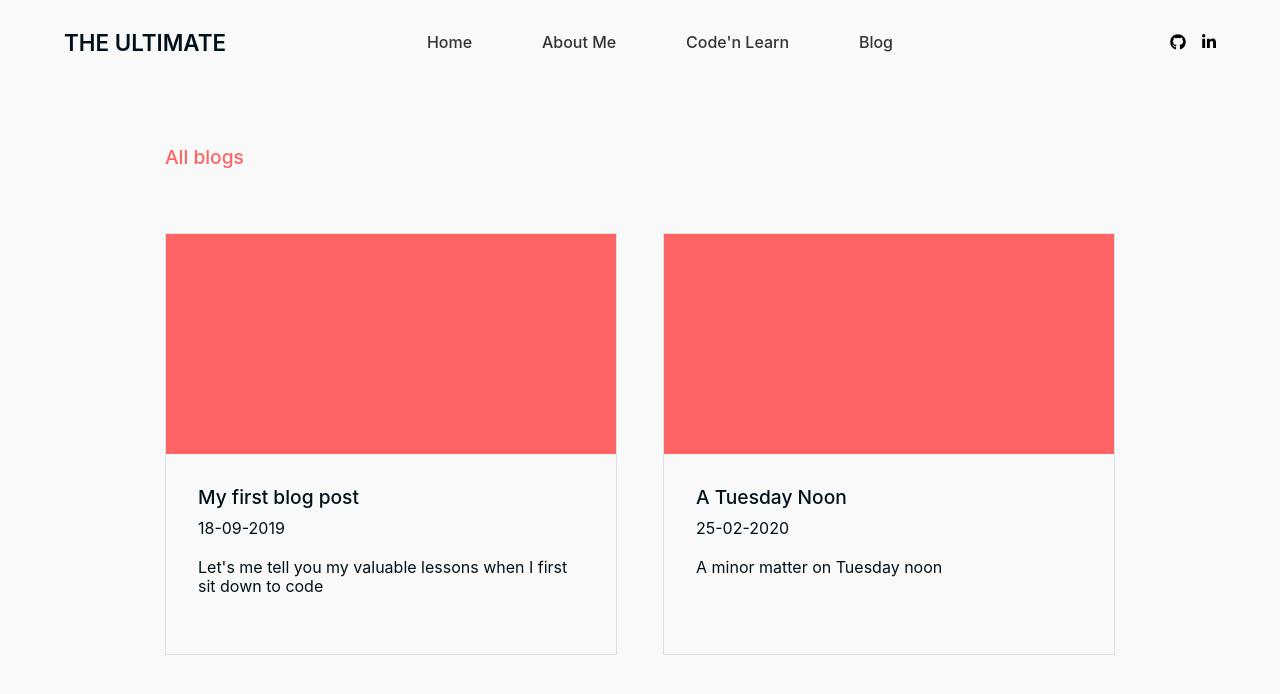
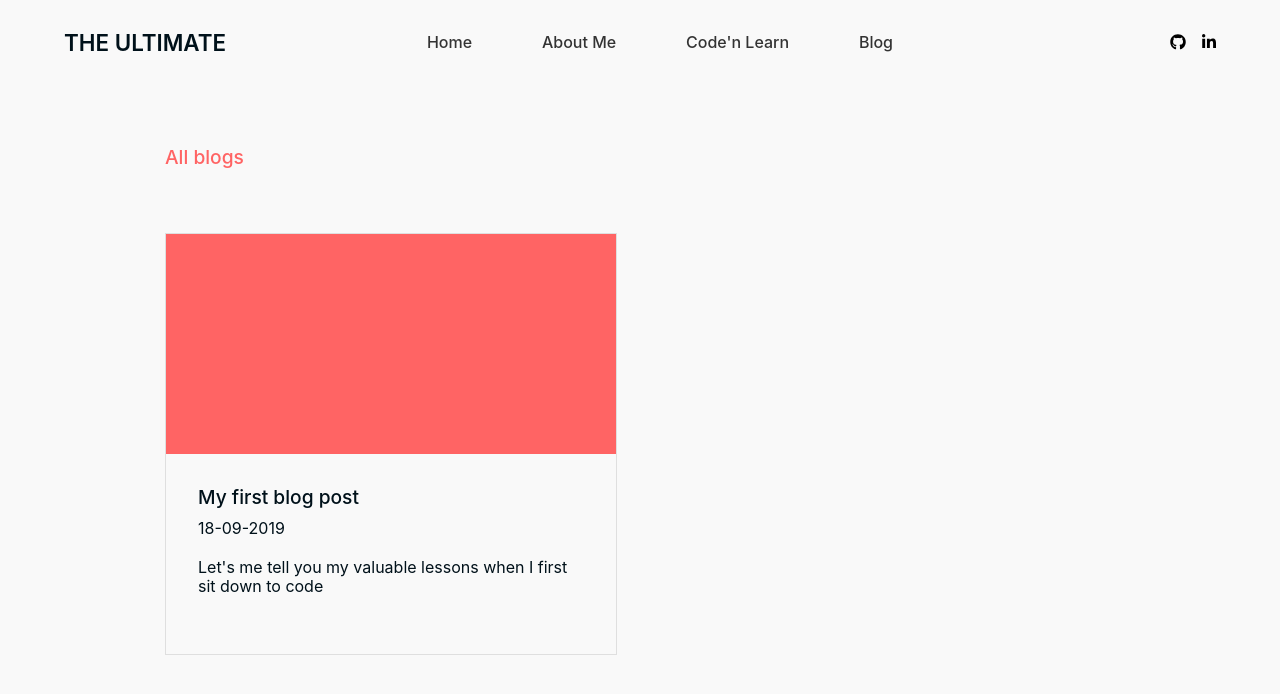
Before and after one commit to leannedo/the-ultimate-blog, a React (Create React App) app: page /blog in a window 1280 px wide. Shown: the top 694 px of the page. Built offline with nearby package versions, Linux system fonts and the light colour scheme.

Commit message:
post largest-number to codenlearns part2

```diff
--- a/src/data/blogs.js
+++ b/src/data/blogs.js
@@ -5,11 +5,4 @@ export default [
         description: 'Let\'s me tell you my valuable lessons when I first sit down to code',
         mdFileName: '',
     },
-    {
-        title: 'A Tuesday Noon',
-        date: '25-02-2020',
-        description: 'A minor matter on Tuesday noon',
-        mdFileName: '',
-    },
-
 ]
--- a/src/data/codenlearns.js
+++ b/src/data/codenlearns.js
@@ -13,11 +13,4 @@ export default [
         imageName: 'story-2.jpg',
         mdFileName: 'introduction-to-markdown',
     },
-    {
-        title: 'A Tuesday Noon',
-        date: '25-02-2020',
-        description: 'A minor matter',
-        imageName: 'story-2.jpg',
-        mdFileName: 'A tuesday noon',
-    }
 ]
--- a/src/data/posts/A tuesday noon.md
+++ /dev/null
@@ -1,17 +0,0 @@
-
-# A Tuesday Noon
-
-Helsinki _ 25.02.2020 _ Noon
-
-A sunny day at 0.
-
-Still following my everyday habit of sitting at my desk and code, still a process of trying and implementing, correcting and hoping it to run as programed.
-
-Listening to a new song by Nguyen Ha _ Cho Ngay Loi Hua No Hoa (Till Our Promise in Full Blossom)_ while waiting for my head to recover from a stucked problem.
-
-I'm programing a salary calculator to calculate salary for a number of workers. Instead of simply prompting the user for input of name, hours worked and hourly rates and calculate the remuneration at the end of a while loop (when the sentinel value is ""), I decided to create a class called Employee with the data and whenever a set of these three details are given, a new object is created, taking three parameter (name, hoursWorked, hourlyRates). In the class Employee, there are two methods: one to calculate the pay and one toString method to print the object out. Then new promts for name, hours worked and hourly rates are printed to begin a new circle.
-
-Yet somehow the program only runs one time. Together with displaying the result of how much the first worker is paid, it prompts the user for the name of the next worker, and then it stops. According to the output field, it got "Build successful". However, why it did not start a new loop is still a question to me.
-
-Is it because everytime a loop is executed, only one object is created and this object cannot be replaced when the new loop runs?
-Is it because I have to create an arraylist and push every single object created inside and bring them all at once? No I want to print the result everytime the user inputs the three information.
--- /dev/null
+++ b/src/data/posts/largest-number.md
@@ -0,0 +1,22 @@
+
+## Helsinki | 25.02.2020 | Noon
+
+### A sunny day at 0.
+
+Moving to the next problem of finding the largest number in a series of 10 numbers input by users.
+
+3 variables are declared
+- counter = 1 to count to 10 - when counter == 10, the loop stops executing.
+- number: an integer to that is most recently input by the user (yet it's not necessary to store the number input because I will not need it anywhere else, and keeping it would cost memory of my computer, so I won't declare it outside of the while loop, let's it be a local variable)
+- largest: the largest number in the range.
+
+First of all, I use the while loop with the condition for counter <= 10.
+
+In the while loop, there's a prompt for number ('Input the number: ')
+
+At the beginning, the largest number is assigned to 0, and if "number" is larger than largest, largest is equals to number.
+Just like that till the end of the loop, then the largest number gets displayed.
+Remember to display the result after the while loop (out of the while loop) or else the program will print the largest number is the number just input.
+
+Remember to increment the counter, if not the loop will run forever.
+If it's too tired to test with counter <= 10, simple change the limit to 5, or any lower number.
```
